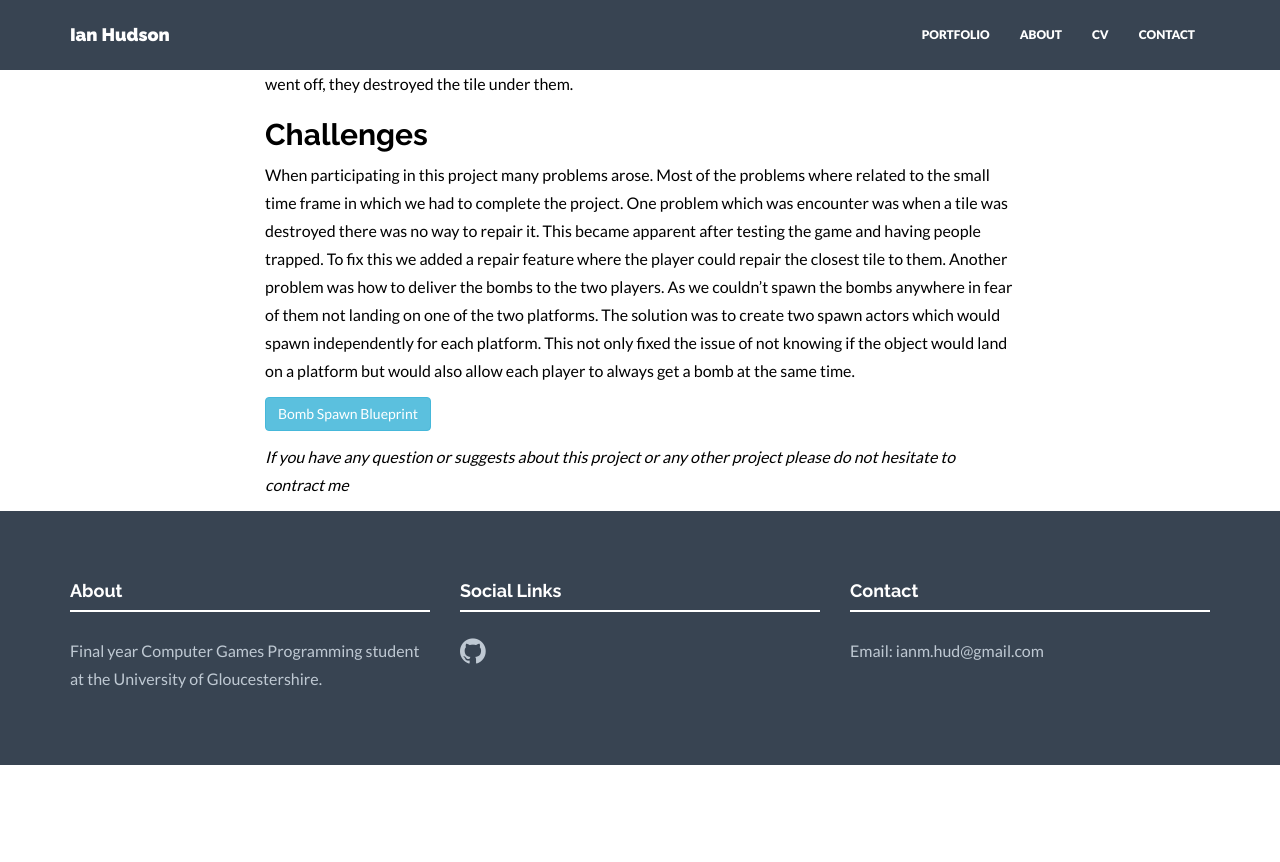
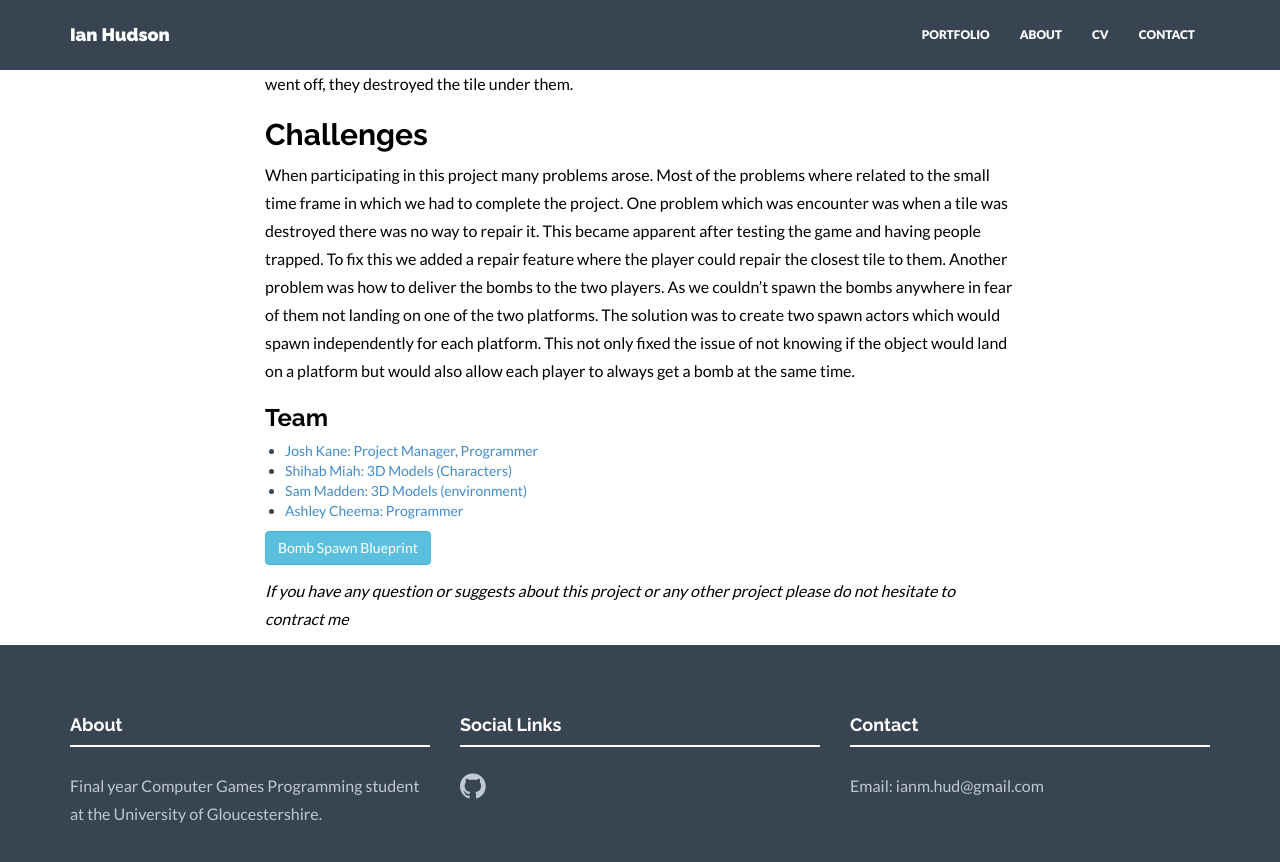
Before and after one commit to I-Hudson/I-Hudson.github.io, a Jekyll site: the page built from _projects/2019-03-17 - Brains Eden 2018.markdown, in a window 1280 px wide and 900 px high, scrolled down 1067 px. Shown: the top 862 px of the window. Built offline with Jekyll 4.4.1, drawn with Linux system fonts in a browser that asks for light colours; nearby versions of some CDN libraries; before the commit the page ends 1832 px from its top, so only the background shows below that.

Commit message:
Added team members for brains Eden 2018

```diff
--- a/_projects/2019-03-17 - Brains Eden 2018.markdown
+++ b/_projects/2019-03-17 - Brains Eden 2018.markdown
@@ -32,9 +32,14 @@ tagged: Unreal Engine 4, Games Jam
 # About Noot Nuke
 Noot nuke was a project which I made with a team of 2 programmers and 3 designers, as a part of the Brans Eden 2018 Games Jam. The theme was unreliable. For our game we made a 1v1 dual game where random bombs would fall from the sky and you had to throw them onto the other player platform so when the bombs went off, they destroyed the tile under them.
 
-
 ## Challenges
 When participating in this project many problems arose. Most of the problems where related to the small time frame in which we had to complete the project. One problem which was encounter was when a tile was destroyed there was no way to repair it. This became apparent after testing the game and having people trapped. To fix this we added a repair feature where the player could repair the closest tile to them. Another problem was how to deliver the bombs to the two players. As we couldn’t spawn the bombs anywhere in fear of them not landing on one of the two platforms. The solution was to create two spawn actors which would spawn independently for each platform. This not only fixed the issue of not knowing if the object would land on a platform but would also allow each player to always get a bomb at the same time.
+
+### Team
+- [Josh Kane: Project Manager, Programmer](https://www.linkedin.com/in/josh-kane-370179114/?originalSubdomain=uk)
+- [Shihab Miah: 3D Models (Characters)](http://www.shihab.me.uk)
+- [Sam Madden: 3D Models (environment)](https://samuelmadden.carbonmade.com)
+- [Ashley Cheema: Programmer](https://ashleycheema.github.io)
 
 <button type="button" class="btn btn-info" data-toggle="collapse" data-target="#bombblueprint">Bomb Spawn Blueprint</button>
 <div id="bombblueprint" class="collapse">
```
